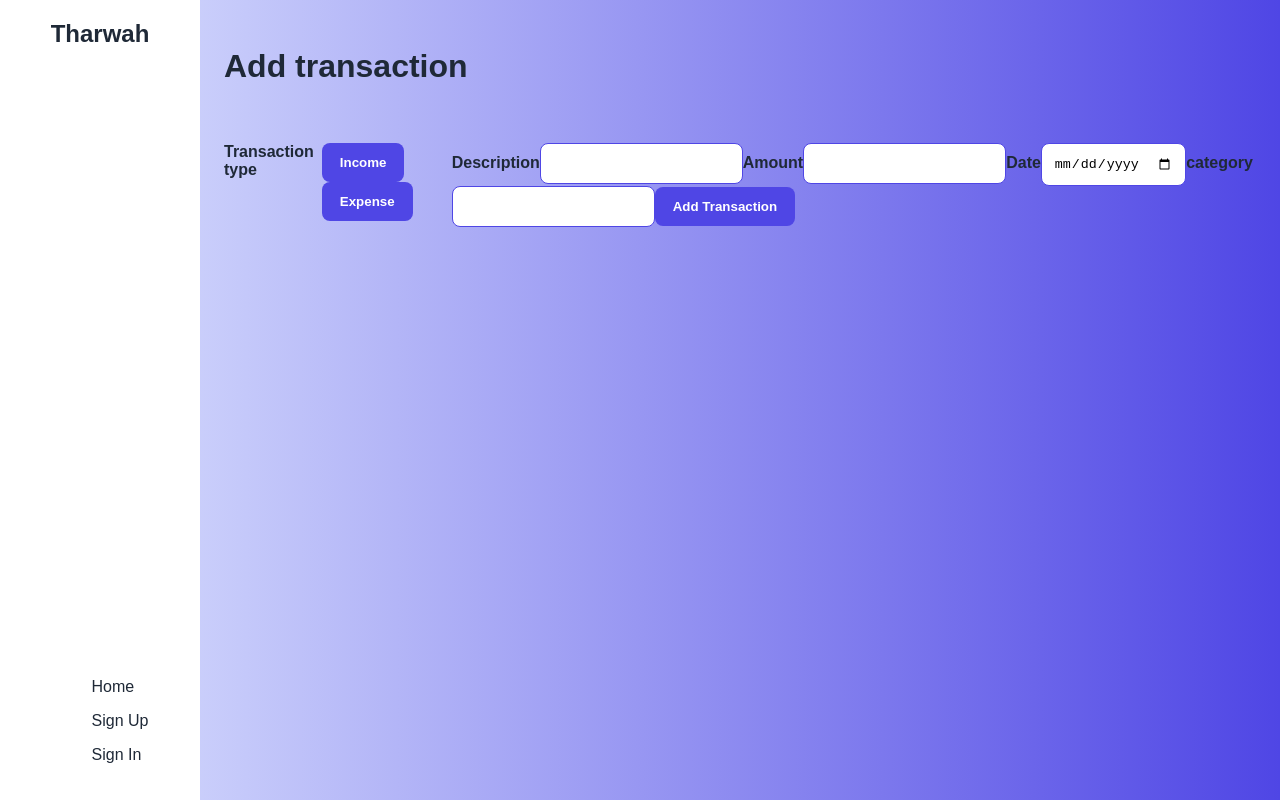
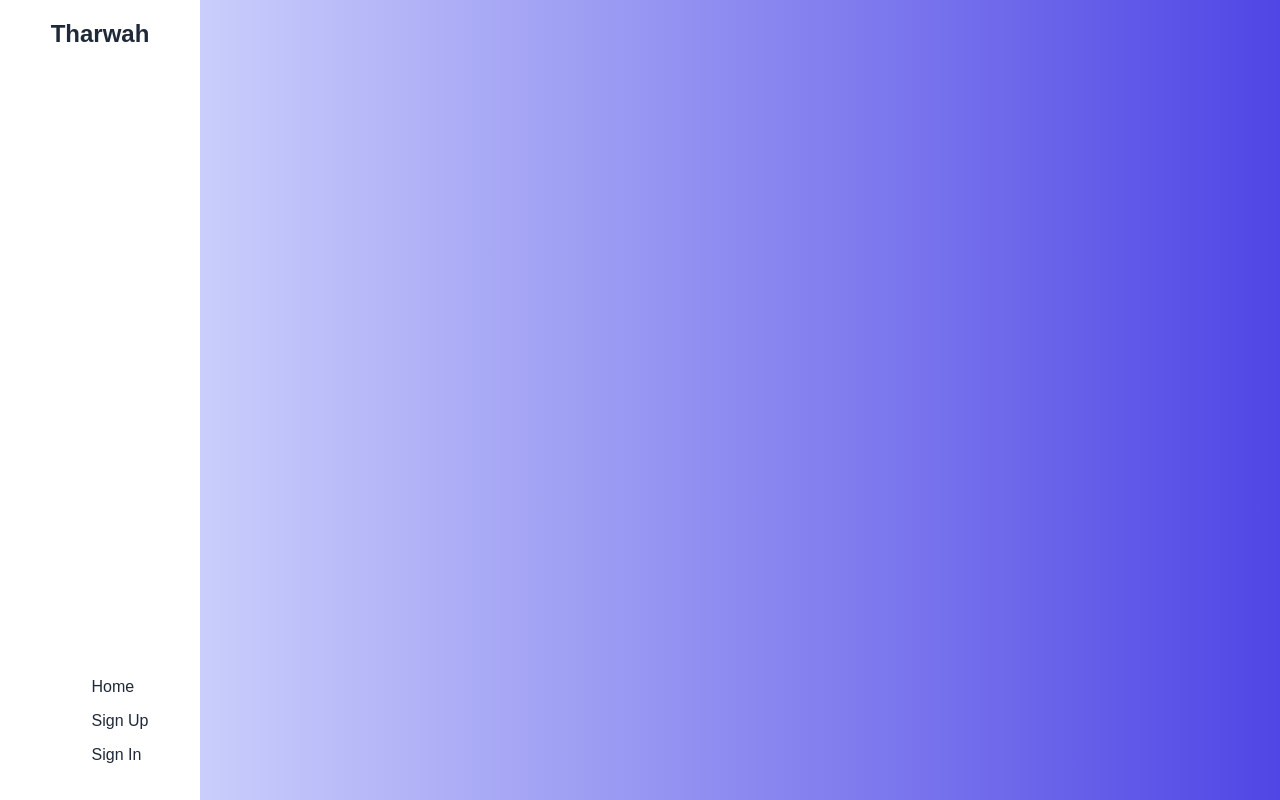
Before and after one commit to HusainAlmajed/Tharwah-Project-Front-End, a React (Vite) app: page /transaction/new in a window 1280 px wide. Built offline with nearby package versions, Linux system fonts and the light colour scheme; no server answers; a web font is replaced by a local one.

Commit message:
Fixed some issues with the form and the import of transactionServices

```diff
--- a/src/App.jsx
+++ b/src/App.jsx
@@ -8,6 +8,7 @@ import Landing from "./pages/Landing"
 import Dashboard from "./pages/Dashboard"
 import TransactionForm from "./pages/TransactionForm"
 import CategoryForm from "./pages/CategoryForm"
+import * as transactionServices from "./services/transaction"
 
 const getUserFromToken = () => {
   const token = localStorage.getItem('token')
@@ -29,7 +30,7 @@ const App = () => {
         <Route path='/' element={user ? <Dashboard user={user} /> : <Landing />} />
         <Route path='/sign-up' element={<SignUpForm setUser={setUser} />} />
         <Route path='/sign-in' element={<SignInForm setUser={setUser} />} />
-        <Route path="/transaction/new" element={<TransactionForm />} />
+        <Route path="/transactions/new" element={<TransactionForm transactionServices={transactionServices}/>} />
         <Route path="/categories/new" element={<CategoryForm />} />
       </Routes>
       </main>
--- a/src/pages/Dashboard.jsx
+++ b/src/pages/Dashboard.jsx
@@ -18,7 +18,7 @@ const navigate = useNavigate()
 
     return (
         <div className="dashboard">
-            <button onClick={() => navigate('transaction/new')}>+ Add Transaction</button>
+            <button onClick={() => navigate('transactions/new')}>+ Add Transaction</button>
         <section className="cardSec">
             Income
                 <div className="card">
--- a/src/pages/TransactionForm.jsx
+++ b/src/pages/TransactionForm.jsx
@@ -1,10 +1,12 @@
 import { useState } from "react"
+import { useNavigate } from "react-router"
+const TransactionForm = (props) => {
 
-const TransactionForm = () => {
+const navigate = useNavigate()
 
 const initialState = {
     name: '',
-    trnasactionType: '',
+    transactionType: '',
     amount: '',
     date: '',
     description: '',
@@ -19,8 +21,15 @@ const handleChange = (event) => {
     setTransactionData({...transactionData , [event.target.name]: event.target.value})
 }
 
-const handleSubmit = () => {
+const handleAddTransaction = async (transactionData) => {
+    const newTransaction = await props.transactionServices.create(transactionData)
+    setTransactionData([newTransaction , ...setTransactionData])
+    // navigate('/transactions')
+}
 
+const handleSubmit = (event) => {
+    event.preventDefault()
+    handleAddTransaction(transactionData)
 }
 
 const [transactionData , setTransactionData] = useState(initialState)
@@ -31,13 +40,13 @@ const [transactionData , setTransactionData] = useState(initialState)
 
         <form onSubmit={handleSubmit}>
             <label>Transaction type</label>
-            <div className="typeButton">
-                <button type="button">Income</button>
-                <button type="button">Expense</button>
-            </div>
+            {/* <div className="typeButton"> */}
+                <button type="button" value={'Income'} name="transactionType" onClick={handleChange}>Income</button>
+                <button type="button" value={'Expense'} name="transactionType" onClick={handleChange}>Expense</button>
+            {/* </div> */}
         <div>
   Description
-            <input type="String" name="description" onChange={handleChange}/>
+            <input type="String" name="description" onChange={handleChange} value={transactionData.description}/>
 
             Amount
             <input type="Number" name="amount" required onChange={handleChange}/>
@@ -46,7 +55,7 @@ const [transactionData , setTransactionData] = useState(initialState)
             <input type="Date" name="date" required onChange={handleChange}/>
 
             category
-            <input onChange={handleChange}/>
+            <input name="category" onChange={handleChange}/>
             <button type="submit">Add Transaction</button>
         </div>
 
--- a/src/services/transaction.js
+++ b/src/services/transaction.js
@@ -1,8 +1,8 @@
 const BASE_URL = `${import.meta.env.VITE_BACK_END_SERVER_URL}/transactions`
 
-const create = (res , req) => {
+const create = async (transactionData) => {
     try {
-        const res = fetch(BASE_URL, {
+        const res = await fetch(BASE_URL, {
             method: 'POST',
             headers: {
                 Authorization: `Bearer ${localStorage.getItem('token')}`,
```
